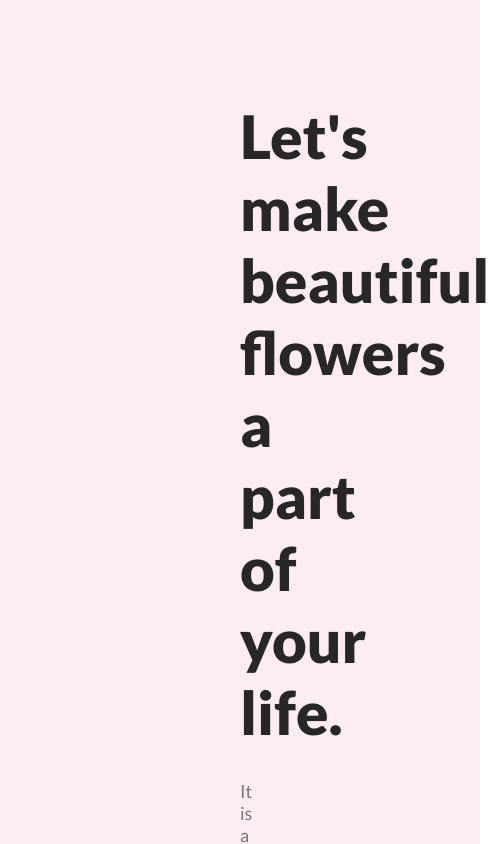
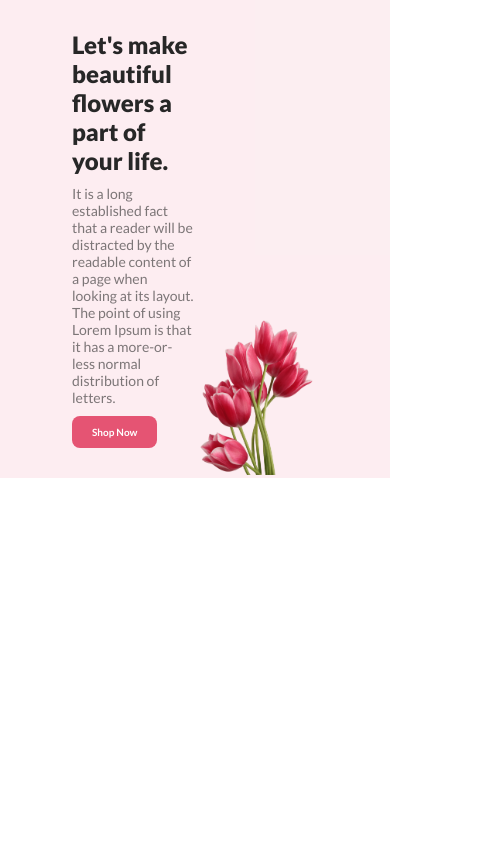
Before and after one commit to alaminkazi12/flower-shop, a plain HTML site: page index.html in a window 390 px wide. Shown: the top 844 px of the page, 489 px wide, since content can reach past the window. Drawn offline with Linux system fonts and the light colour scheme.

Commit message:
added media query

```diff
--- a/styles/style.css
+++ b/styles/style.css
@@ -50,3 +50,26 @@ p {
 .header-image > img {
   width: 100%;
 }
+
+/* responsive for mobile device */
+@media only screen and (max-width: 576px) {
+  .header-container {
+    padding: 30px 72px 0px;
+  }
+  .header-content h1 {
+    font-size: 24px;
+    margin-bottom: 10px;
+  }
+  .header-content > button {
+    font-size: 10px;
+    padding: 10px 20px;
+    margin-top: 10px;
+    margin-bottom: 30px;
+  }
+  p {
+    font-size: 14px;
+  }
+  .header-image > img {
+    width: 100%;
+  }
+}
```
